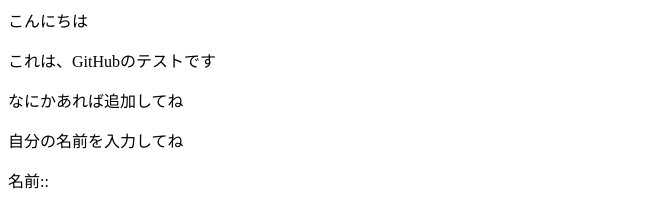
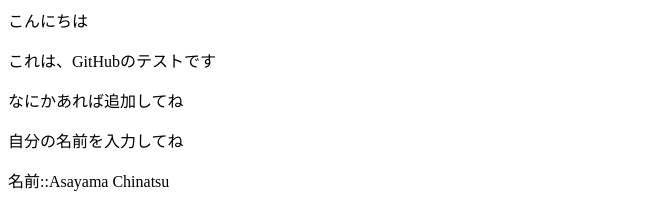
Before and after one commit to hana220/mintia, a plain HTML site: page index.html in a window 1280 px wide. Shown: the top 205 px of the page, without its empty margins (0-663 px from the left). Drawn offline with Linux system fonts and the light colour scheme.

Commit message:
add my name

```diff
--- a/index.html
+++ b/index.html
@@ -2,5 +2,5 @@
 <p>これは、GitHubのテストです</p>
 <p>なにかあれば追加してね</p>
 <p>自分の名前を入力してね</p>
-<p>名前::</p>
+<p>名前::Asayama Chinatsu</p>
 <img src="161.jpg">
```
